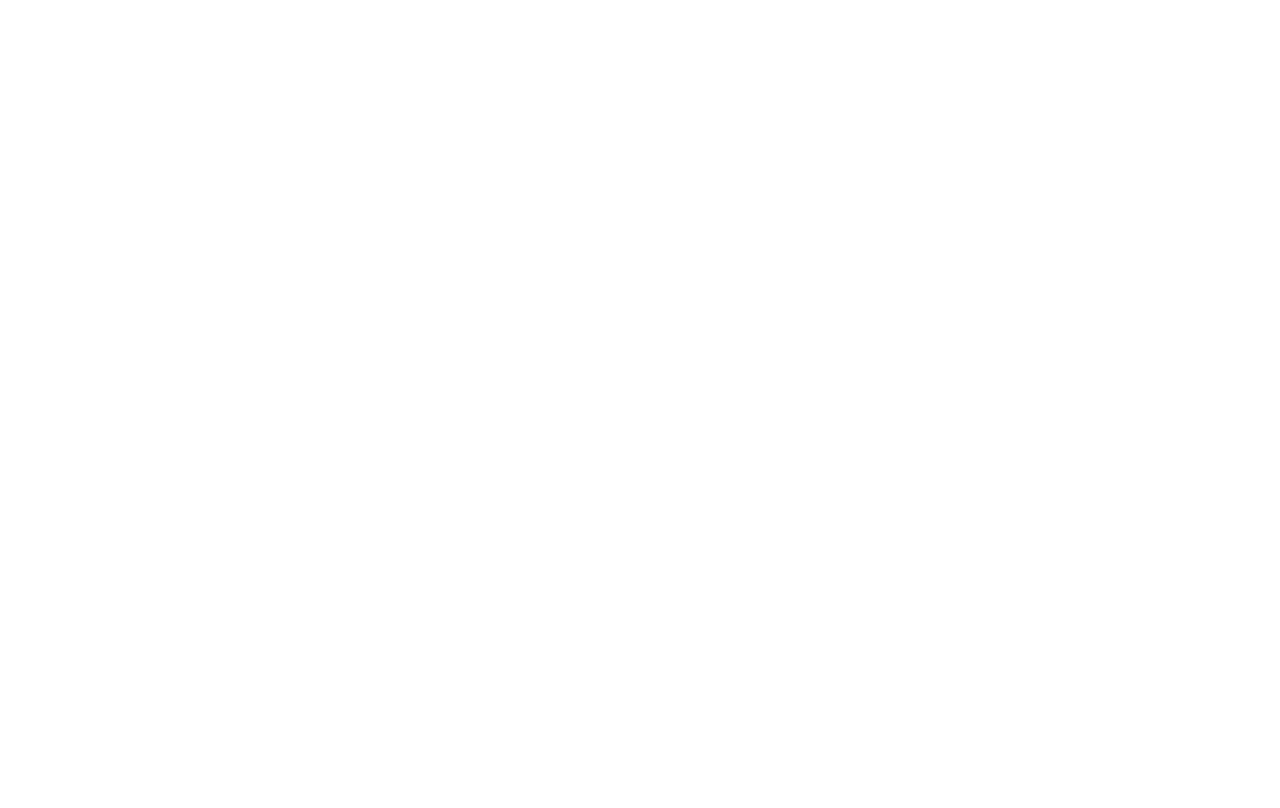
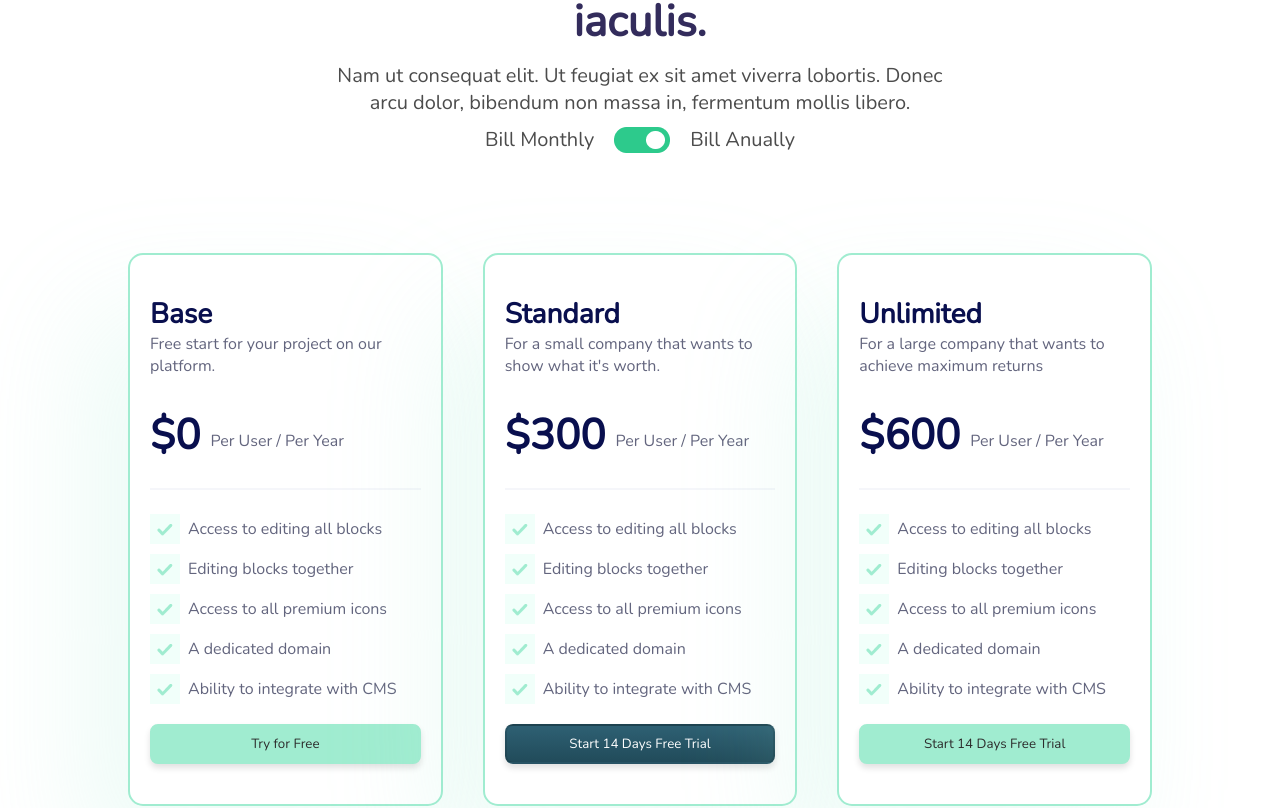
Before and after one commit to Sardar-Ali-Murad/traaak, a React (Vite) app: page /pricing in a window 1280 px wide. Before the commit this address had no page. Shown: the part 636-1444 px from the top of the page. Before the commit the page ends 800 px from the top, so only its background shows below. Built offline with nearby package versions, Linux system fonts and the light colour scheme; a web font is replaced by a local one.

Commit message:
added the pricing card

```diff
--- a/src/App.jsx
+++ b/src/App.jsx
@@ -1,5 +1,5 @@
 import React from 'react'
-import {Home,About}  from "./pages/index"
+import {Home,About,Pricing}  from "./pages/index"
 import { BrowserRouter, Route, Routes } from "react-router-dom"
 
 const App = () => {
@@ -9,6 +9,7 @@
       <Routes>
         <Route path="/"  element={<Home/>}/>
         <Route path="/about"  element={<About/>}/>
+        <Route path="/pricing"  element={<Pricing/>}/>
       </Routes>
       </BrowserRouter>
     </div>
--- /dev/null
+++ b/src/components/PricingComponents/PricingBody.jsx
@@ -0,0 +1,65 @@
+import React from "react";
+import "./index.css";
+import swit from "../../assets/switch.png";
+import { Pricing } from "./data";
+import tick from "../../assets/tick.png";
+
+const PricingBody = () => {
+  return (
+    <div className="pricingMain">
+      <div className="pricingContent">
+        <h1 className="PriHeadMain">
+          Morbi tempor sit amet tellus nec iaculis.
+        </h1>
+        <p className="preHeadPara">
+          Nam ut consequat elit. Ut feugiat ex sit amet viverra lobortis. Donec
+          arcu dolor, bibendum non massa in, fermentum mollis libero.
+        </p>
+        <div className="pricingBiling">
+          <p>Bill Monthly</p>
+          <img src={swit} />
+          <p>Bill Anually</p>
+        </div>
+      </div>
+      <div className="pricingCards">
+        {Pricing.map((item) => {
+          return (
+            <div className="pricingCard">
+              <div className="pricingCardFlexFirst">
+                <div>
+                  <h1 className="pricingCardHead">{item.head}</h1>
+                  <p className="pricingCardPara">{item.para}</p>
+                </div>
+                <div className="pricingAmountFlex">
+                  <h1 className="pricingCardAmount">{item.amount}</h1>
+                  <p className="pricingCardTime">{item.time}</p>
+                </div>
+              </div>
+
+
+
+              <div className="pricingLine"></div>
+
+              <div>
+                {item.content.map((text) => {
+                  return (
+                    <div className="pricingTickFlex">
+                      <div className="PritickBox">
+                        <img src={tick} />
+                      </div>
+                      <p>{text}</p>
+                    </div>
+                  );
+                })}
+              </div>
+
+              <button className={`${item.dark?"activeBtnPricing":"pricingBtn"}`}>{item.btn}</button>
+            </div>
+          );
+        })}
+      </div>
+    </div>
+  );
+};
+
+export default PricingBody;
--- /dev/null
+++ b/src/components/PricingComponents/data.js
@@ -0,0 +1,32 @@
+const Pricing=[
+    {
+        head:"Base",
+        para:"Free start for your project on our platform.",
+        amount:'$0',
+        time:"Per User / Per Year",
+        content:["Access to editing all blocks","Editing blocks together","Access to all premium icons","A dedicated domain","Ability to integrate with CMS"],
+        dark:false,
+        btn:"Try for Free"
+    },
+    {
+        head:"Standard",
+        para:"For a small company that wants to show what it's worth.",
+        amount:'$300',
+        time:"Per User / Per Year",
+        content:["Access to editing all blocks","Editing blocks together","Access to all premium icons","A dedicated domain","Ability to integrate with CMS"],
+        dark:true,
+        btn:"Start 14 Days Free Trial"
+    },
+    {
+        head:"Unlimited",
+        para:"For a large company that wants to achieve maximum returns",
+        amount:'$600',
+        time:"Per User / Per Year",
+        content:["Access to editing all blocks","Editing blocks together","Access to all premium icons","A dedicated domain","Ability to integrate with CMS"],
+        dark:false,
+        btn:"Start 14 Days Free Trial"
+    },
+
+]
+
+export {Pricing}
--- /dev/null
+++ b/src/components/PricingComponents/index.css
@@ -0,0 +1,196 @@
+.pricingContent {
+  width: 60%;
+  margin-left: 50%;
+  transform: translateX(-50%);
+  display: flex;
+  flex-direction: column;
+  gap: 10px;
+  margin-top: 100px;
+  margin-bottom: 100px;
+}
+
+.PriHeadMain {
+  font-size: 44px;
+  font-weight: 700;
+  color: #332c5c;
+  font-family: "Nunito", sans-serif;
+  text-align: center;
+}
+
+.preHeadPara {
+  font-size: 20px;
+  font-weight: 400;
+  color: #4c4c4c;
+  font-family: "Nunito", sans-serif;
+  width: 80%;
+  margin-left: 50%;
+  transform: translateX(-50%);
+  text-align: center;
+}
+
+.pricingBiling {
+  display: flex;
+  gap: 20px;
+  /* width: 40%; */
+  /* margin-left: 50%; */
+  /* transform: translateX(-50%); */
+  align-items: center;
+  text-align: center;
+  justify-content: center;
+}
+
+.pricingBiling P {
+  font-size: 20px;
+  font-weight: 400;
+  color: #4c4c4c;
+  font-family: "Nunito", sans-serif;
+}
+
+.pricingCards{
+    display: grid;
+    width: 80%;
+    margin-left: 50%;
+    transform: translateX(-50%);
+    grid-template-columns: 1fr 1fr 1fr;
+    gap: 40px;
+    margin-bottom: 80px;
+}
+
+.pricingCard{
+    background-color: #FFFFFF;
+    border: 2px solid #A0ECD0;
+    border-radius: 10px;
+    padding: 40px 20px;
+    background: #FFFFFF;
+border: 2px solid #A0ECD0;
+box-shadow: -40px 60px 120px rgba(160, 236, 208, 0.2);
+border-radius: 15px;
+}
+
+.pricingCardHead{
+    color: #090F4E;
+    font-size: 28px;
+    font-weight: 700;
+    font-family: 'Nunito', sans-serif;
+    font-weight: bold;
+}
+
+.pricingCardPara{
+    color: #63657E;
+    font-size: 16px;
+    font-weight: 400;
+    font-family: 'Nunito', sans-serif;
+}
+
+.pricingCardAmount{
+    color: #090F4E;
+    font-size: 42px;
+    font-weight: 400;
+    font-family: 'Nunito', sans-serif;
+    font-weight: bolder;
+}
+
+.pricingCardTime{
+    color: #63657E;
+    font-size: 16px;
+    font-weight: 500;
+    font-family: 'Nunito', sans-serif;
+}
+
+.pricingCardFlexFirst{
+    display: flex;
+    gap: 30px;
+    flex-direction: column;
+}
+
+.pricingAmountFlex{
+    display: flex;
+    align-items: center;
+    gap: 10px;
+}
+
+
+
+.pricingAmountFlex p{
+    display: flex;
+    justify-content: flex-end;
+    margin-top: 10px;
+}
+
+.PritickBox{
+    width: 30px;
+    height: 30px;
+    display: flex;
+    justify-content: center;
+    align-items: center;
+    background-color: #F1FFFA;
+}
+
+.pricingTickFlex{
+    display: flex;
+     align-items: center;
+     gap: 8px;
+     margin-bottom: 10px;
+}
+
+.pricingTickFlex P{
+    font-size: 16px;
+    font-weight: 400;
+    color: #63657E;
+    font-family: 'Nunito', sans-serif;
+}
+
+.pricingLine{
+    width: 100%;
+    height: 2px;
+    background-color: #F5F6FA;
+    margin: 24px 0px;
+}
+
+.activeBtnPricing{
+    background: linear-gradient(180deg, #2e6073 0%, #214b5a 100%);
+    box-shadow: 0px 4px 6px rgba(0, 0, 0, 0.12);
+    border-radius: 8px;
+    height: 40px;
+    width: 90px;
+    border: 2px solid rgba(0, 0, 0, 0.12);
+    color: #ffffff;
+    font-family: "Nunito", sans-serif;
+    margin-top: 10px;
+    width: 100%;
+    color: #FFFFFF;
+}
+.pricingBtn{
+    background: #A0ECD0;
+    box-shadow: 0px 4px 6px rgba(0, 0, 0, 0.12);
+    border-radius: 8px;
+    height: 40px;
+    width: 90px;
+    border: 2px solid #A0ECD0;
+    color: #ffffff;
+    font-family: "Nunito", sans-serif;
+    margin-top: 10px;
+    width: 100%;
+    color: #2C2C2C;
+
+}
+
+@media screen and (max-width:1000px) {
+    .pricingContent{
+        width: 80%;
+    }
+    .PriHeadMain{
+        font-size: 35px;
+    }
+}
+
+@media screen and (max-width:1080px) {
+   .pricingCards{
+      grid-template-columns: 1fr 1fr;
+   }
+}
+@media screen and (max-width:700px) {
+   .pricingCards{
+      grid-template-columns: 1fr;
+   }
+}
--- /dev/null
+++ b/src/pages/Pricing.jsx
@@ -0,0 +1,16 @@
+import React from 'react'
+import Navbar from '../components/CommonComponents/Navbar'
+import Footer from "../components/CommonComponents/Footer"
+import Body from "../components/PricingComponents/PricingBody"
+
+const Pricing = () => {
+  return (
+    <div>
+      <Navbar text="Pricing"/>
+      <Body/>
+      <Footer/>
+    </div>
+  )
+}
+
+export default Pricing
--- a/src/pages/index.js
+++ b/src/pages/index.js
@@ -1,5 +1,6 @@
 import Home from "./Home"
 import About from "./About"
+import Pricing from "./Pricing"
 
 
-export {Home,About}
+export {Home,About,Pricing}
```
Also changed, not shown: src/assets/switch.png (added).
